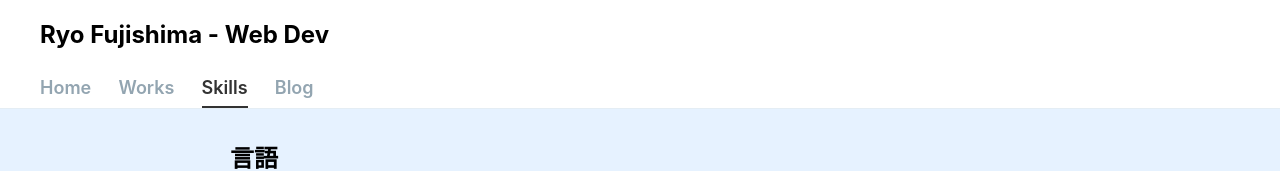
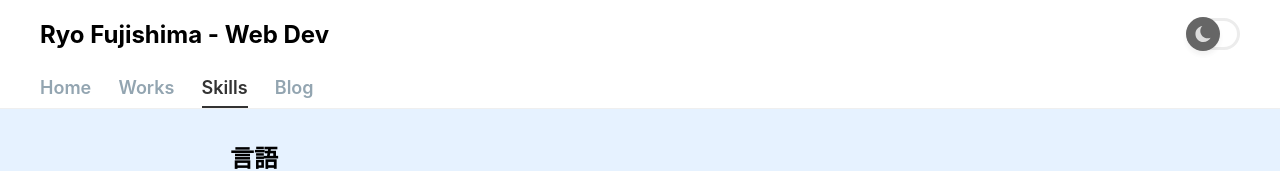
Before and after one commit to Co9xs/next-jamstack-portfolio, a Next.js app: page /skills in a window 1280 px wide. Shown: the top 171 px of the page. Built offline with nearby package versions, Linux system fonts and the light colour scheme.

Commit message:
Add ToggleSwitch Component

```diff
--- /dev/null
+++ b/components/ToggleSwitch.tsx
@@ -0,0 +1,53 @@
+import styled from 'styled-components';
+import { MoonIcon } from './icons';
+
+type Props = {
+  toggle: () => void,
+  value: boolean
+}
+
+export const ToggleSwitch: React.VFC<Props> = (props) => {
+  const { toggle, value } = props;
+  return (
+    <ToggleSwitchFrame onClick={toggle} role={'switch'} aria-checked={value} aria-label={'ダークモードへ切り替え'}>
+      <ToggleSwitchButton aria-checked={value}>
+        <MoonIcon/>
+      </ToggleSwitchButton>
+    </ToggleSwitchFrame>
+  )
+}
+
+const ToggleSwitchFrame = styled.div`
+  width: 54px;
+  height: 32px;
+  background-color: #FFF;
+  border-radius: 20px;
+  border: 3px solid #ECECEC;
+  position: relative;
+  transition: all .5s;
+  cursor: pointer;
+  &[aria-checked="true"] {
+    background-color: #2A2A2A;
+    border: 3px solid #444;
+  }
+`
+
+const ToggleSwitchButton = styled.div`
+  width: 34px;
+  height: 34px;
+  display: flex;
+  align-items: center;
+  justify-content: center;
+  background-color: #666;
+  border-radius: 50%;
+  position: absolute;
+  top: -4px;
+  left: -3px;
+  transition: all .5s;
+  box-shadow: rgb(0 0 0 / 4%) 0px 4px 4px, rgb(0 0 0 / 2%) 0px 4px 8px;
+  &[aria-checked="true"] {
+    margin-left: 40%;
+    background-color: #444;
+    box-shadow: rgb(255 255 255 / 6%) 0px 4px 4px, rgb(255 255 255 / 4%) 0px 4px 8px;
+  }
+`
--- a/components/common/Header.tsx
+++ b/components/common/Header.tsx
@@ -1,12 +1,22 @@
-import React from 'react'
+import React, { useState } from 'react'
 import styled from 'styled-components'
 import { CustomLink } from '../CustomLink'
+import { ToggleSwitch } from '../ToggleSwitch'
 import { LinkItems } from '../../utils'
 
 export const Header: React.FC = () => {
+  const [darkMode, setDarkMode] = useState(false);
+
+  const toggleDarkMode = () => {
+    setDarkMode(!darkMode)
+  }
+
   return (
     <HeaderNav>
-      <h1>Ryo Fujishima - Web Dev</h1>
+      <HeaderTop>
+        <HeaderLogo>Ryo Fujishima - Web Dev</HeaderLogo>
+        <ToggleSwitch toggle={toggleDarkMode} value={darkMode}/>
+      </HeaderTop>
       <HeaderLinkList>
         {LinkItems.map(item => (
           <HeaderLinkItem key={item.label}>
@@ -28,6 +38,15 @@ const HeaderNav = styled.nav`
   }
 `
 
+const HeaderTop = styled.div`
+  display: flex;
+  justify-content: space-between;
+  align-items: center;
+`
+
+const HeaderLogo = styled.h1`
+`
+
 const HeaderLinkList = styled.ul`
   padding: 0;
   margin: 0;
--- /dev/null
+++ b/components/icons/MoonIcon.tsx
@@ -0,0 +1,16 @@
+import React from 'react';
+
+type Props = {};
+
+export const MoonIcon: React.FC<Props> = (props) => {
+  const { } = props;
+  return (
+    <svg version="1.1" id="_x32_" xmlns="http://www.w3.org/2000/svg" xmlnsXlink="http://www.w3.org/1999/xlink" x="0px" y="0px" width="20px" height="20px" viewBox="0 0 512 512" style={{width: '16px', height: '16px'}} xmlSpace="preserve">
+    <g>
+        <path d="M403.469,395.031c-129.203,0-233.938-104.75-233.938-233.953c0-62.438,24.5-119.125,64.375-161.078
+        C109.313,17.953,13.563,125.094,13.563,254.656C13.563,396.781,128.781,512,270.906,512c98.688,0,184.359-55.578,227.531-137.125
+        C469.406,387.781,437.297,395.031,403.469,395.031z" style={{fill:'#DDD'}}></path>
+    </g>
+    </svg>
+  );
+}
--- a/components/icons/index.ts
+++ b/components/icons/index.ts
@@ -16,3 +16,4 @@ export * from "./VueIcon";
 export * from "./WebpackIcon";
 export * from "./StorybookIcon";
 export * from "./DockerIcon";
+export * from "./MoonIcon";
--- a/components/layouts/BasicLayout.tsx
+++ b/components/layouts/BasicLayout.tsx
@@ -36,7 +36,7 @@ const FixedHeader = styled.div`
   top: 0;
   right: 0;
   left: 0;
-  border-bottom: solid 1px #E4EDF4;
+  border-bottom: solid 1px #EFEFEF;
   ${media.desktop`
     padding: 0 2.5rem;
   `}
```
